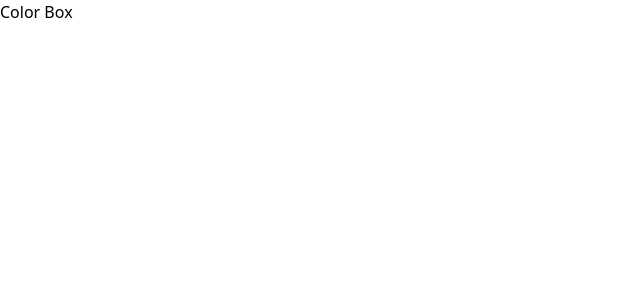
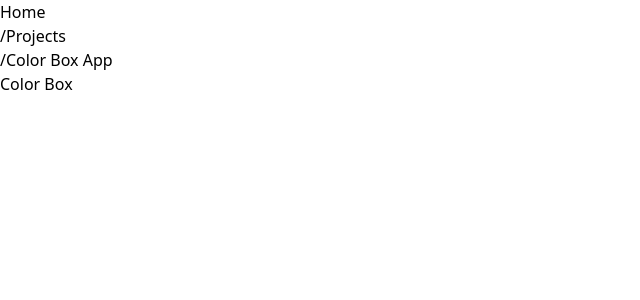
Before and after one commit to wwwbrunagon/react-lab, a React (Vite) app: page /projects/colorboxapp in a window 1280 px wide. Shown: the top 300 px of the page, without its empty margins (0-640 px from the left). Built offline with nearby package versions, Linux system fonts and the light colour scheme.

Commit message:
feat: breadcumbs (#4)

```diff
--- /dev/null
+++ b/src/Breadcrumbs.tsx
@@ -0,0 +1,43 @@
+import { Link, useLocation } from 'react-router-dom';
+import { projects } from './core/registry';
+
+export default function Breadcrumbs() {
+	const { pathname } = useLocation();
+
+	if (pathname === '/') {
+		return null;
+	}
+
+	const currentProject = projects.find((project) => project.path === pathname);
+
+	const breadcrumbs = [
+		{ path: '/', label: 'Home' },
+		{ path: '/', label: 'Projects' },
+	];
+
+	if (currentProject) {
+		breadcrumbs.push({
+			path: currentProject.path,
+			label: currentProject.title,
+		});
+	}
+
+	return (
+		<nav className="bg-gray-950 px-6 pt-4 text-sm text-gray-400">
+			<ol className="mx-auto flex max-w-5xl items-center gap-2">
+				{breadcrumbs.map((crumb, index) => (
+					<li key={`${crumb.label}-${crumb.path}`} className="flex items-center gap-2">
+						{index > 0 && <span aria-hidden="true">/</span>}
+						{index === breadcrumbs.length - 1 ? (
+							<span className="text-gray-100">{crumb.label}</span>
+						) : (
+							<Link className="hover:text-gray-100" to={crumb.path}>
+								{crumb.label}
+							</Link>
+						)}
+					</li>
+				))}
+			</ol>
+		</nav>
+	);
+}
--- a/src/router/AppRouter.tsx
+++ b/src/router/AppRouter.tsx
@@ -2,10 +2,12 @@ import { BrowserRouter, Routes, Route } from 'react-router-dom';
 import Home from '../pages/Home';
 import { projects } from '../core/registry';
 import { Suspense } from 'react';
+import Breadcrumbs from '../Breadcrumbs';
 
 export default function AppRouter() {
 	return (
 		<BrowserRouter>
+			<Breadcrumbs />
 			<Routes>
 				<Route path="/" element={<Home />} />
 
```
Also changed, not shown: src/router/routes.ts (added, +19 -0 lines).
